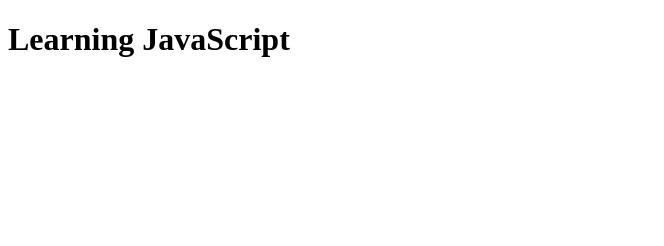
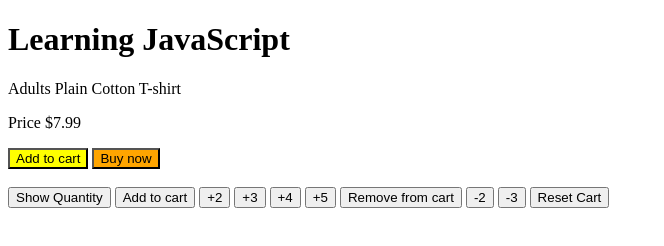
Before and after one commit to seni0026/learnJavaScript, a plain HTML site: page index.html in a window 1280 px wide. Shown: the whole page, without its empty margins (0-664 px from the left). Drawn offline with Linux system fonts and the light colour scheme.

Commit message:
use math calculations

```diff
--- a/app.js
+++ b/app.js
@@ -30,3 +30,27 @@ totalPrice = 4
 
 //calling the function calculateShippingCost and passing totalPrice as the parameter
 calculateShippingCost(totalPrice)
+
+// when calculating money, do the calculation in cents then divide by 100 to convert to
+// function to round numbers
+Math.round()
+
+let r = 4;
+let s = 5;
+let m = r + s;
+
+// alert('The sum is ' + m)
+
+let cartQuantity = 0;
+
+const name = 'Kevon';
+console.log(`My name is ${name}`);
+
+const cost = 5 + (3 * 2) + 9;
+console.log(`Cost of food: $${cost}`);
+
+const tax = cost * 0.1;
+console.log(`Tax (10%): $${tax}`);
+
+const totalCost = cost + tax;
+console.log(`Total cost: $${totalCost}`);
--- a/index.html
+++ b/index.html
@@ -3,12 +3,78 @@
 <head>
     <meta charset="UTF-8">
     <meta name="viewport" content="width=device-width, initial-scale=1.0">
+    <link rel="stylesheet" href="style.css">
     <title>Document</title>
-    <script src="app.js"></script>
+
 </head>
 <body>
     <main>
         <h1>Learning JavaScript</h1>
+
+        <p>Adults Plain Cotton T-shirt</p>
+        <p>Price $7.99</p>
+
+        <button class="yellow" onclick="alert('Added')">Add to cart</button>
+        <button class="orange" onclick="console.log('Loading'), alert('Purchased')">Buy now</button>
+
+        <br><br>
+
+        <button class="" onclick="
+            console.log('Cart Quantity: 0');
+        ">Show Quantity</button>
+
+        <button class="" onclick="
+            // shortcut for cartQuantity += 1;
+            cartQuantity++;
+            console.log(`Cart Quantity: ${cartQuantity}`)
+        ">Add to cart</button>
+
+        <!-- shortcut for cartQuantity = cartQuantity + 2; -->
+        <button class="" onclick="
+            cartQuantity += 2;
+            console.log(`Cart Quantity: ${cartQuantity}`)
+        ">+2</button>
+
+        <button class="" onclick="
+            cartQuantity += 3;
+            console.log(`Cart Quantity: ${cartQuantity}`)
+        ">+3</button>
+
+        <button class="" onclick="
+            cartQuantity += 4;
+            console.log(`Cart Quantity: ${cartQuantity}`)
+        ">+4</button>
+
+        <button class="" onclick="
+            cartQuantity += 5;
+            console.log(`Cart Quantity: ${cartQuantity}`)
+        ">+5</button>
+
+        <button class="" onclick="
+            cartQuantity -= 1;
+            console.log(`Cart Quantity: ${cartQuantity}`)
+        ">Remove from cart</button>
+
+        <button class="" onclick="
+            cartQuantity -= 2;
+            console.log(`Cart Quantity: ${cartQuantity}`)
+        ">-2</button>
+
+        <button class="" onclick="
+            cartQuantity -= 3;
+            console.log(`Cart Quantity: ${cartQuantity}`)
+        ">-3</button>
+
+        <button class="" onclick="
+            cartQuantity = 0;
+            console.log('Cart was reset');
+            console.log(`Cart Quantity ${cartQuantity}`);
+        ">Reset Cart</button>
+
+
+
+
+        <script src="app.js"></script>
     </main>
 </body>
 </html>
--- /dev/null
+++ b/style.css
@@ -0,0 +1,7 @@
+.yellow {
+    background-color: yellow;
+}
+
+.orange {
+    background-color: orange;
+}
```
